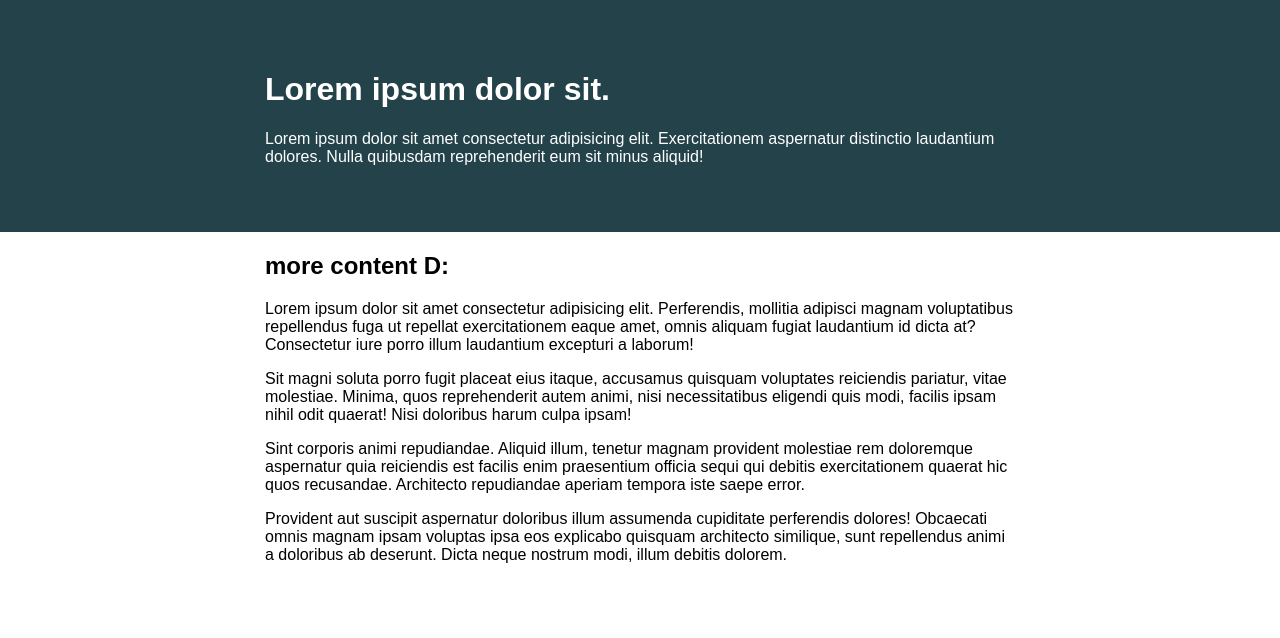
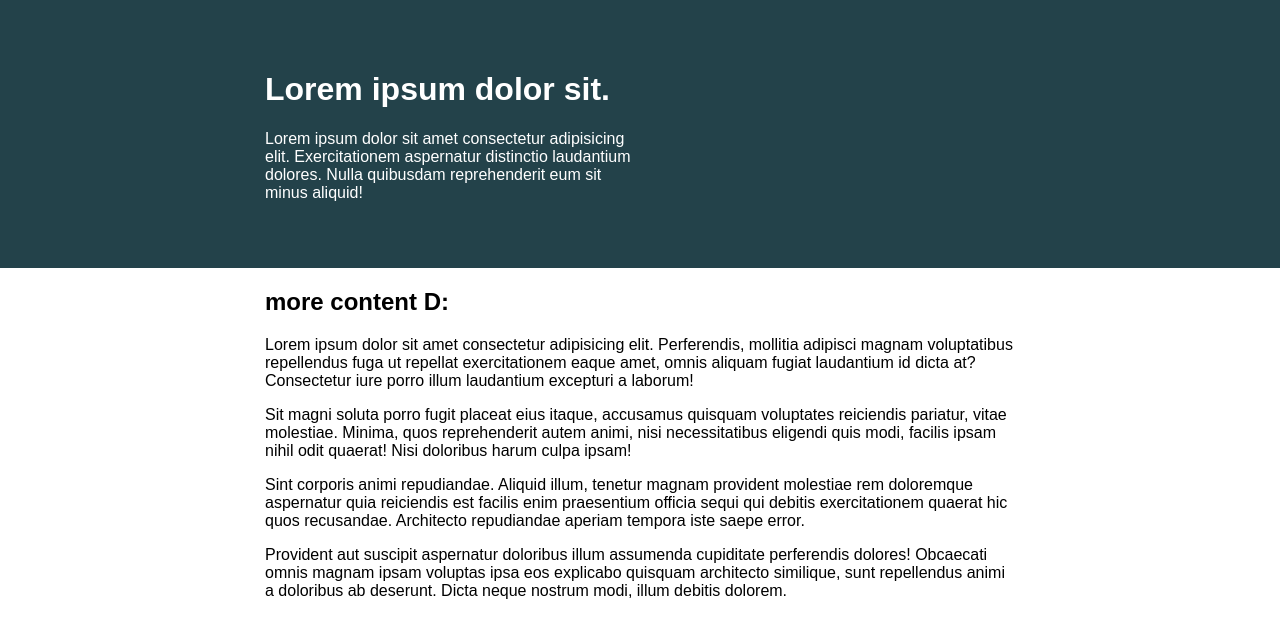
Before and after one commit to sourinsarkar/chandrayan3-responsive-css, a plain HTML site: page challenge02/index.html in a window 1280 px wide. Drawn offline with Linux system fonts and the light colour scheme.

Commit message:
Optimised Challenge 2

```diff
--- a/challenge02/index.html
+++ b/challenge02/index.html
@@ -11,15 +11,18 @@
 
 <body>
 
-    <div class="container">
-        <div class="intro-content">
-            <h1>Lorem ipsum dolor sit.</h1>
-            <p>Lorem ipsum dolor sit amet consectetur adipisicing elit. Exercitationem aspernatur distinctio laudantium
-                dolores. Nulla quibusdam reprehenderit eum sit minus aliquid!</p>
+    <div class="intro">
+        <div class="container">
+            <div class="intro-content">
+                <h1>Lorem ipsum dolor sit.</h1>
+                <p>Lorem ipsum dolor sit amet consectetur adipisicing elit. Exercitationem aspernatur distinctio laudantium
+                    dolores. Nulla quibusdam reprehenderit eum sit minus aliquid!</p>
+            </div>
         </div>
     </div>
 
-    <div class="container2">
+    <!-- <div class="container2">   --> <!-- Previously used -->
+    <div class="container">
         <h2>more content D:</h2>
         <p>Lorem ipsum dolor sit amet consectetur adipisicing elit. Perferendis, mollitia adipisci magnam voluptatibus
             repellendus fuga ut repellat exercitationem eaque amet, omnis aliquam fugiat laudantium id dicta at?
--- a/challenge02/style.css
+++ b/challenge02/style.css
@@ -24,17 +24,22 @@ body {
 }
 
 .container {
-  background: #23424a;
-  color: white;
-  padding: 50px 0;
-}
-
-.intro-content {
+  width: 80%;
   max-width: 750px;
   margin: 0 auto;
 }
 
-.container2 {
+.intro-content {
+  width: 50%;
+}
+
+/* .container2 {
   max-width: 750px;
   margin: 0 auto;
+} */
+
+.intro {
+  background: #23424a;
+  color: white;
+  padding: 50px;
 }
```
